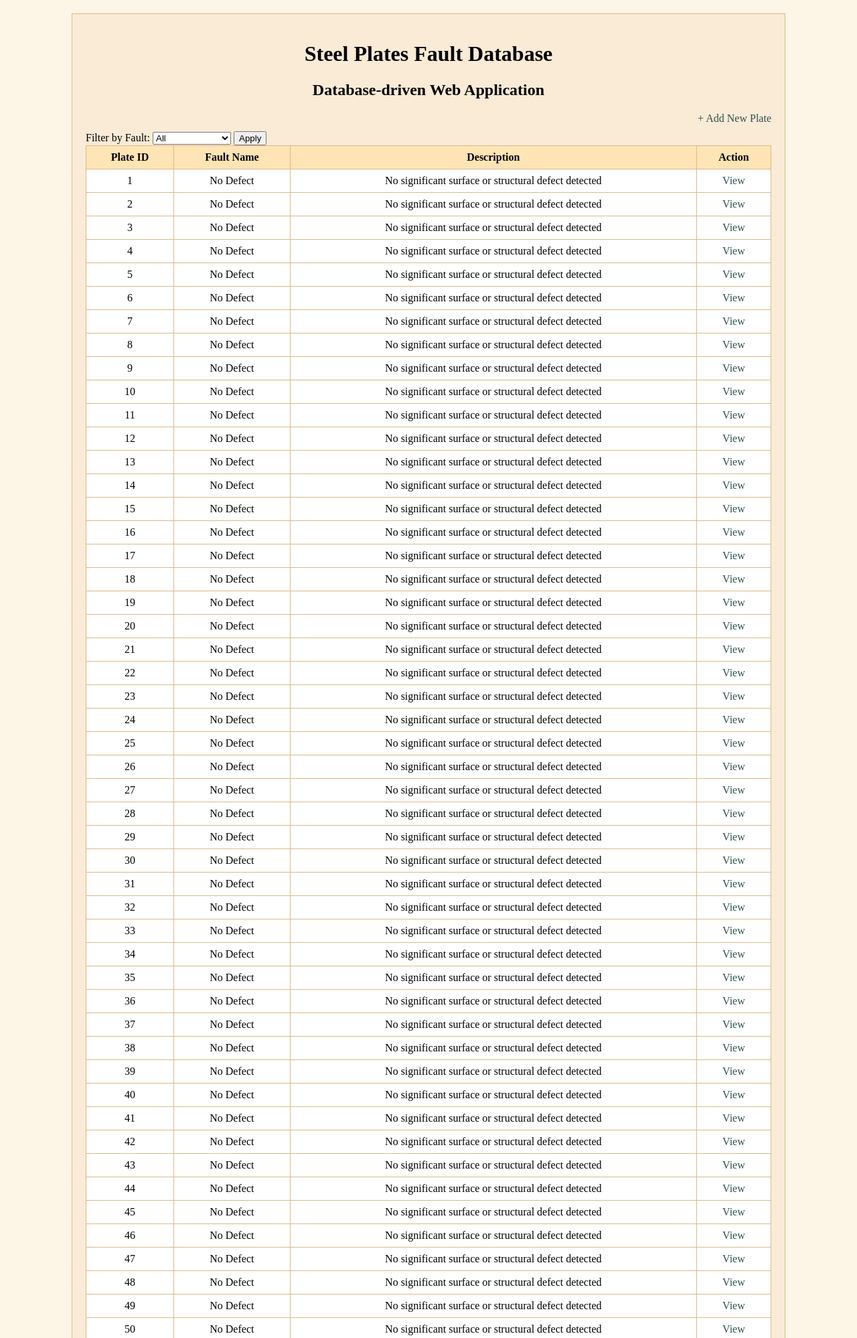
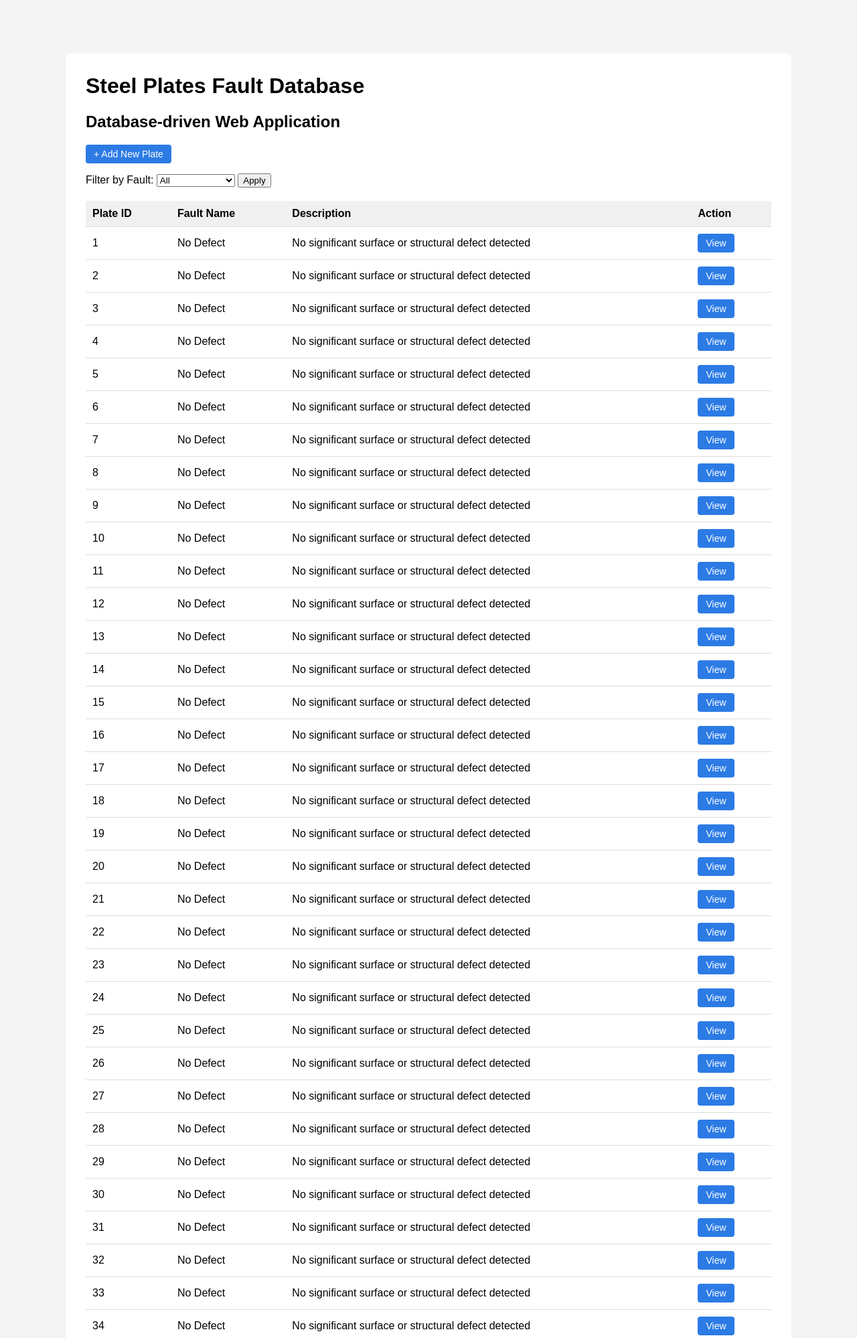
Before and after one commit to Kimminji021217/DataBase_Assignment, a Flask app: page /plates in a window 1280 px wide. Shown: the top 1998 px of the page at 67% size. Run offline with Flask 3, Linux system fonts and the light colour scheme; data comes from the database, SQL or seed files in the repository; both versions use the stored data as it was before the commit.

Commit message:
Unify UI style across pages

```diff
--- a/app.py
+++ b/app.py
@@ -11,7 +11,49 @@ def get_db_connection():
 
 @app.route("/")
 def index():
-    return "<h3>Database Assignment</h3><p><a href='/plates'>View Plates</a></p>"
+    return """
+    <html>
+    <head>
+        <title>Steel Plate Fault Database</title>
+        <style>
+            body {
+                font-family: Arial, sans-serif;
+                background-color: #f4f4f4;
+            }
+            .container {
+                width: 60%;
+                margin: 120px auto;
+                background: white;
+                padding: 40px;
+                border-radius: 6px;
+            }
+            a.button {
+                display: inline-block;
+                margin-top: 20px;
+                padding: 10px 18px;
+                background: #2c7be5;
+                color: white;
+                text-decoration: none;
+                border-radius: 4px;
+            }
+        </style>
+    </head>
+    <body>
+        <div class="container">
+            <h1>Steel Plate Fault Database</h1>
+            <p>
+                This web application provides access to a database of steel plate
+                inspection records collected during an industrial quality control process.
+            </p>
+            <p>
+                Users can browse steel plates by defect category and view detailed
+                inspection measurements stored in the database.
+            </p>
+            <a class="button" href="/plates">View Plates</a>
+        </div>
+    </body>
+    </html>
+    """
 
 @app.route("/plates")
 def show_plates():
--- a/schema.sql
+++ /dev/null
@@ -1,29 +0,0 @@
-DROP TABLE IF EXISTS export_stats;
-
-CREATE TABLE export_stats (
-    id INTEGER PRIMARY KEY AUTOINCREMENT,
-
-    category TEXT NOT NULL,
-    name TEXT NOT NULL,
-
-    year_month TEXT NOT NULL,   -- "2015-01"
-    year INTEGER,
-    month INTEGER,
-
-    export_value REAL,
-    yoy REAL,
-    unit TEXT DEFAULT '억불',
-
-    is_increase INTEGER GENERATED ALWAYS AS
-        (CASE WHEN yoy > 0 THEN 1 ELSE 0 END) VIRTUAL,
-
-    source TEXT DEFAULT '산업통상자원부 반도체·디스플레이 수출동향',
-
-    UNIQUE(category, name, year_month)
-);
-
-CREATE INDEX idx_category ON export_stats (category);
-CREATE INDEX idx_name ON export_stats (name);
-CREATE INDEX idx_year_month ON export_stats (year_month);
-CREATE INDEX idx_export_value ON export_stats (export_value);
-CREATE INDEX idx_yoy ON export_stats (yoy);
--- a/templates/plates.html
+++ b/templates/plates.html
@@ -4,49 +4,61 @@
     <meta charset="utf-8">
     <title>Steel Plates Database</title>
     <style>
-        html {
-            background-color: oldlace;
+        body {
+            font-family: Arial, sans-serif;
+            background-color: #f4f4f4;
+            margin: 0;
+            padding: 0;
         }
-        body {
-            background-color: antiquewhite;
-            border: 1px solid burlywood;
-            padding: 20px;
-            margin: 20px auto;
+        .container {
             width: 80%;
+            margin: 80px auto;
+            background: white;
+            padding: 30px;
+            border-radius: 6px;
         }
-        h1, h2 {
-            text-align: center;
+        h1 {
+            margin-top: 0;
         }
         table {
             width: 100%;
             border-collapse: collapse;
-            background-color: white;
+            margin-top: 20px;
         }
         th, td {
-            border: 1px solid burlywood;
-            padding: 8px;
-            text-align: center;
+            padding: 10px;
+            border-bottom: 1px solid #ddd;
+            text-align: left;
         }
         th {
-            background-color: moccasin;
+            background-color: #f0f0f0;
         }
-        a {
+        a.button {
+            display: inline-block;
+            padding: 6px 12px;
+            background: #2c7be5;
+            color: white;
             text-decoration: none;
-            color: darkslategray;
+            border-radius: 4px;
+            font-size: 14px;
+        }
+        a.button:hover {
+            background: #1a5dcc;
         }
         .top-link {
-            text-align: right;
-            margin-bottom: 10px;
+            margin-bottom: 15px;
         }
     </style>
+
 </head>
 
 <body>
+    <div class="container">
         <h1>Steel Plates Fault Database</h1>
         <h2>Database-driven Web Application</h2>
 
         <div class="top-link">
-        <a href="/add">+ Add New Plate</a>
+            <a class="button" href="/add">+ Add New Plate</a>
         </div>
 
         <form method="get" action="/plates">
@@ -63,6 +75,8 @@
             <button type="submit">Apply</button>
         </form>
 
+        <form method="get" action="/plates" style="margin-top:10px;">
+
         <table>
             <tr>
                 <th>Plate ID</th>
@@ -78,7 +92,7 @@
                 <td>{{ row["description"] }}</td>
 
                 <td>
-                <a href="/plates/{{ row['plate_id'] }}">View</a>
+                    <a class="button" href="/plates/{{ row['plate_id'] }}">View</a>
                 </td>
             </tr>
             {% endfor %}
@@ -96,6 +110,6 @@
                 <a href="/plates?page={{ page + 1 }}">Next ➡</a>
             {% endif %}
         </div>
-
+    </div>
 </body>
 </html>
```
Also changed, not shown: templates/plate_detail.html (+51 -10 lines), export.db (deleted). Lines whose indentation alone changed are shown as unchanged.
